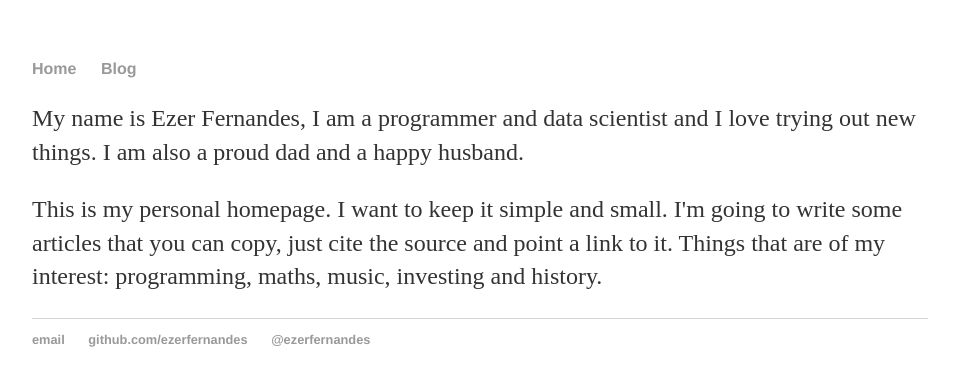
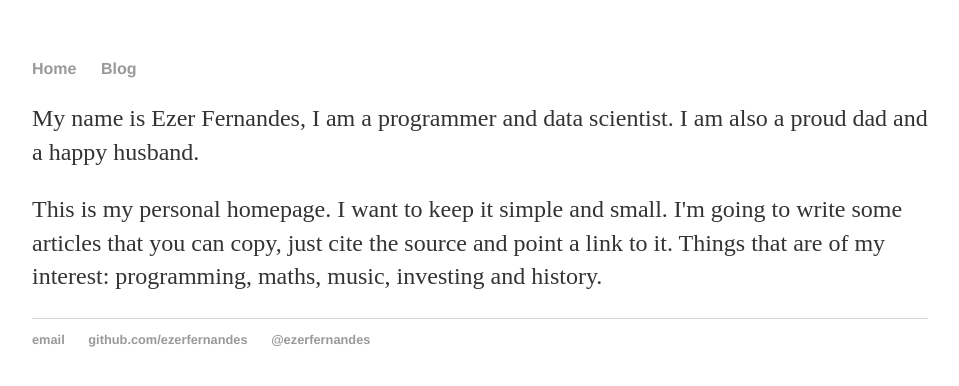
Before and after one commit to ezerfernandes/ezerfernandes.github.io, a Jekyll site: the page built from index.html, in a window 1280 px wide. Shown: the top 386 px of the page, without its empty margins (160-1119 px from the left). Built offline with Jekyll 4.4.1, drawn with Linux system fonts in a browser that asks for light colours.

Commit message:
Update index.html

```diff
--- a/index.html
+++ b/index.html
@@ -3,6 +3,6 @@ layout: default
 title: Ezer's Simple Page
 ---
 <div class="blurb">
-	<p>My name is Ezer Fernandes, I am a programmer and data scientist and I love trying out new things. I am also a proud dad and a happy husband.</p>
+	<p>My name is Ezer Fernandes, I am a programmer and data scientist. I am also a proud dad and a happy husband.</p>
 	<p>This is my personal homepage. I want to keep it simple and small. I'm going to write some articles that you can copy, just cite the source and point a link to it. Things that are of my interest: programming, maths, music, investing and history.</p>
 </div><!-- /.blurb -->
```
